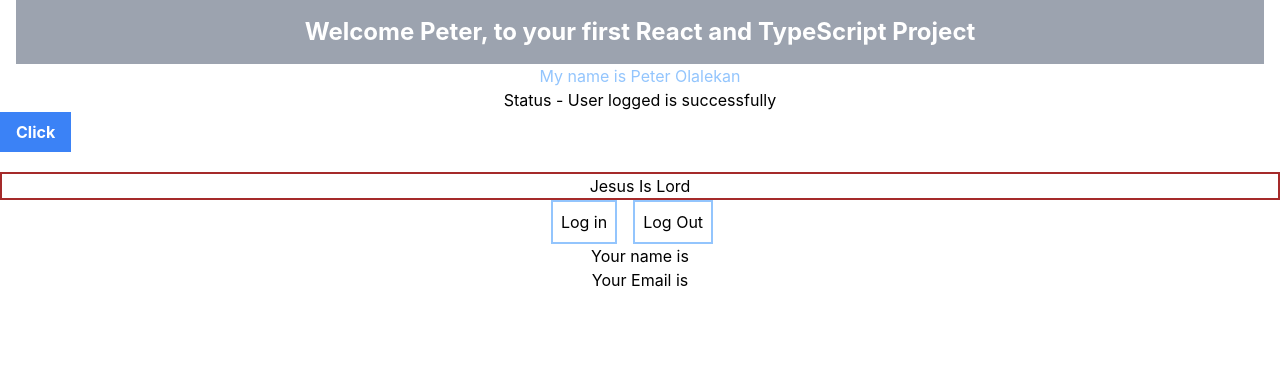
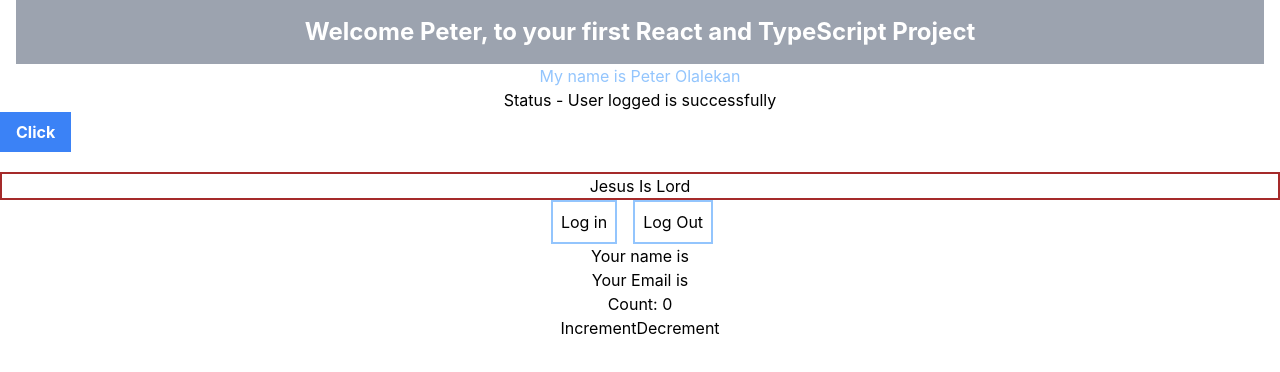
Before and after one commit to Peteru2/React-type, a React (Create React App) app: page / in a window 1280 px wide. Shown: the top 372 px of the page. Built offline with nearby package versions, Linux system fonts and the light colour scheme.

Commit message:
Counter Component added

```diff
--- a/src/App.tsx
+++ b/src/App.tsx
@@ -6,6 +6,7 @@
 import  Person from './Component/Person';
 import Status from './Component/Status';
 import StyleComp from './Component/StyleComp';
+import Counter from './state/counter';
 
 function App() {
 
@@ -27,6 +28,7 @@
 
         <StyleComp value ="Jesus Is Lord" style={{border: "2px solid brown", marginTop:"20px"}}/>
         <UserLog />
+        <Counter />
     </div>
   );
 }
--- /dev/null
+++ b/src/state/counter.tsx
@@ -0,0 +1,36 @@
+import { useReducer } from 'react';
+type CounterState = {
+    count: number
+}
+
+type CounterAction = {
+    type: string
+}
+// Reducer function
+const reducer = (state: CounterState, action: CounterAction) => {
+  switch (action.type) {
+    case 'INCREMENT':
+      return { count: state.count + 1 };
+    case 'DECREMENT':
+      return { count: state.count - 1 };
+    default:
+      return state;
+  }
+};
+
+const initialState = { count: 0 };
+
+const Counter = () => {
+  // Use useReducer
+  const [state, dispatch] = useReducer(reducer, initialState);
+
+  return (
+    <div>
+      <h1>Count: {state.count}</h1>
+      <button onClick={() => dispatch({ type: 'INCREMENT' })}>Increment</button>
+      <button onClick={() => dispatch({ type: 'DECREMENT' })}>Decrement</button>
+    </div>
+  );
+};
+
+export default Counter;
```
